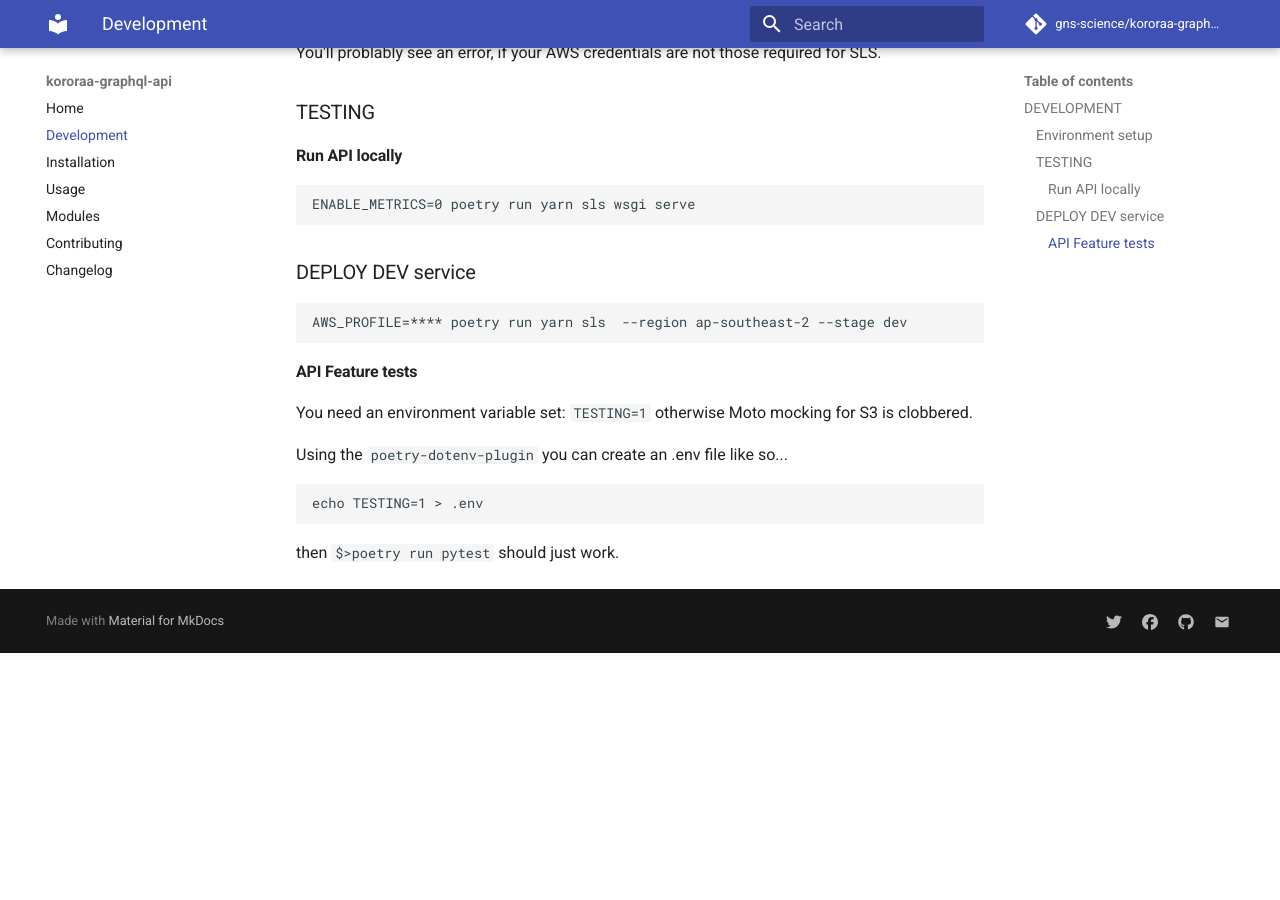
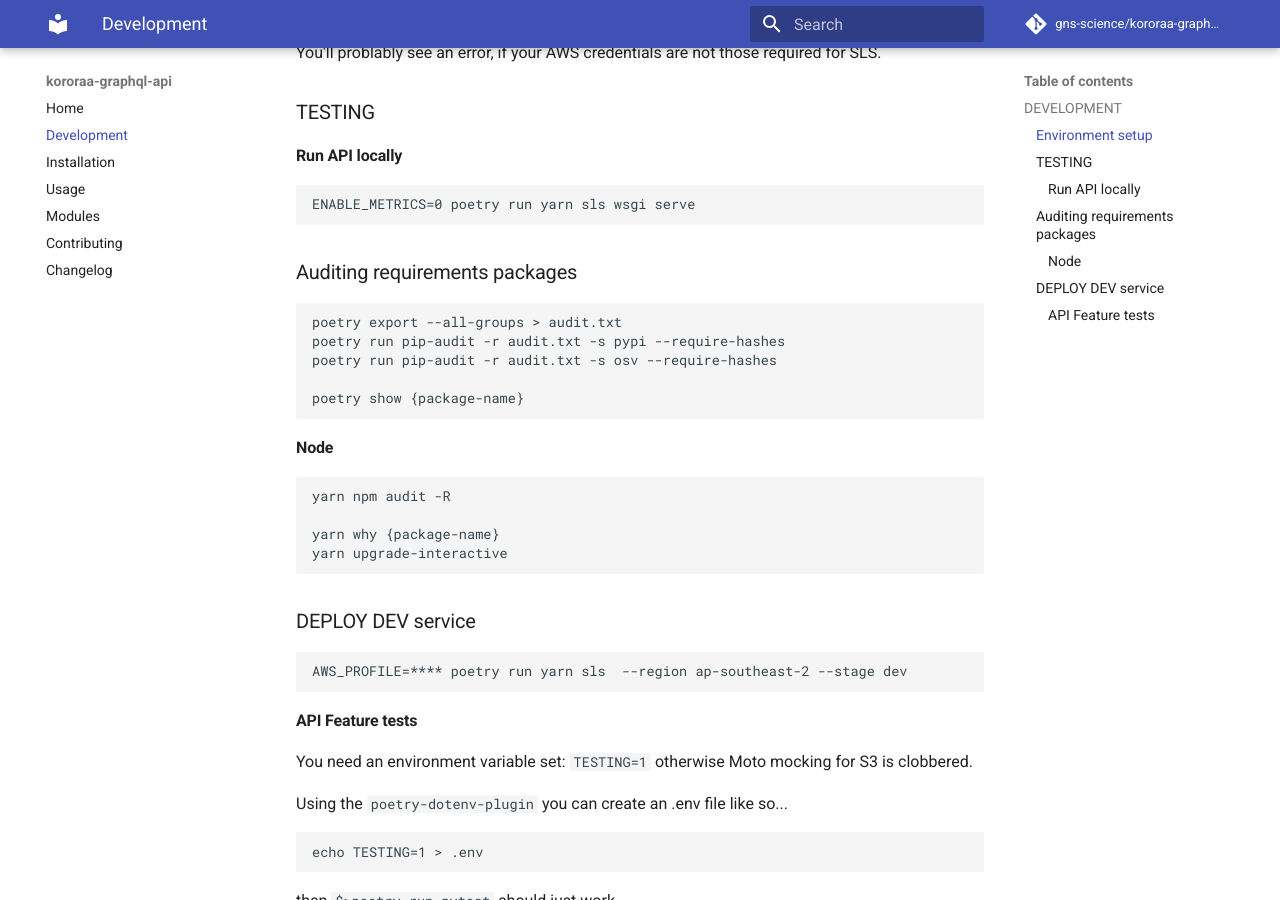
Before and after one commit to GNS-Science/kororaa-graphql-api, an MkDocs documentation site: the page built from docs/development.md, in a window 1280 px wide and 900 px high, scrolled down 780 px. Built offline with MkDocs 1.6.1 and Material for MkDocs 9.7.7, drawn with Linux system fonts in a browser that asks for light colours; comment, search, counter and statistics services are not loaded; before the commit the page ends 1433 px from its top, so only the background shows below that.

Commit message:
add pip-audit; audit docs;

````diff
--- a/DEVELOPMENT.md
+++ b/DEVELOPMENT.md
@@ -40,6 +40,23 @@ You'll problably see an error, if your AWS credentials are not those required fo
 ENABLE_METRICS=0 poetry run yarn sls wsgi serve
 ```
 
+## Auditing requirements packages
+
+```
+poetry export --all-groups > audit.txt
+poetry run pip-audit -r audit.txt -s pypi --require-hashes
+poetry run pip-audit -r audit.txt -s osv --require-hashes
+
+poetry show {package-name}
+```
+### Node
+```
+yarn npm audit -R
+
+yarn why {package-name}
+yarn upgrade-interactive
+```
+
 ## DEPLOY DEV service
 
 ```
--- a/pyproject.toml
+++ b/pyproject.toml
@@ -67,6 +67,7 @@ moto = "^4.1.14"
 mypy = "^1.10.0"
 types-python-dateutil = "^2.9.0.20240316"
 types-pyyaml = "^6.0.12.20240311"
+pip-audit = "^2.9.0"
 
 [tool.poetry.extras]
 test = [
````
Also changed, not shown: CHANGELOG.md (+4 -0 lines), 1 other file.
